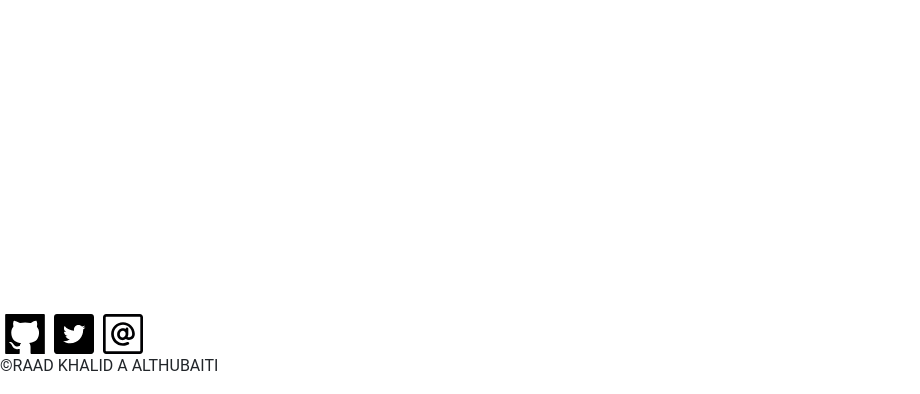
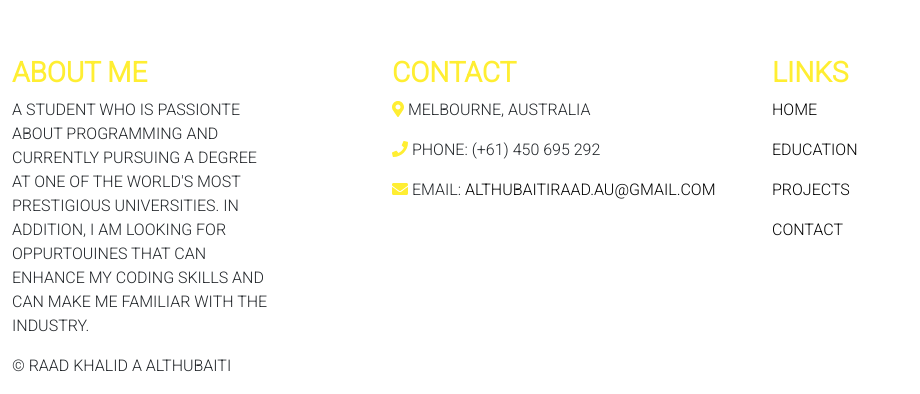
Before and after one commit to rddthubaiti/personalWebsite.github.io, a website: page footer.html in a window 1280 px wide. Shown: the part 406-800 px from the top of the page, without its empty margins (0-920 px from the left). Drawn offline with nearby package versions, Linux system fonts and the light colour scheme.

Commit message:
new changes

```diff
--- a/css/style.css
+++ b/css/style.css
@@ -214,7 +214,7 @@ body {
   width: 40px;
   margin-left: 5px;
   margin-top: 5px;
-  color: blue;
+  color: ;
 }
 
 .copyright {
@@ -285,3 +285,27 @@ header {
     padding: 35px;
   }
 }
+
+footer {
+  position: fixed;
+  bottom: 0;
+  text-transform: uppercase;
+  font-family: "Roboto", sans-serif;
+  font-weight: 400;
+}
+
+footer h3 {
+  color: #ffee32;
+  font-weight: 800;
+}
+
+.fa-map-marker-alt,
+.fa-phone,
+.fa-envelope {
+  color: #ffee32;
+}
+
+footer a {
+  text-decoration: none;
+  color: black;
+}
--- a/footer.html
+++ b/footer.html
@@ -11,10 +11,135 @@
       integrity="sha384-BmbxuPwQa2lc/FVzBcNJ7UAyJxM6wuqIj61tLrc4wSX0szH/Ev+nYRRuWlolflfl"
       crossorigin="anonymous"
     />
+    <link rel="preconnect" href="https://fonts.gstatic.com" />
+    <link
+      href="https://fonts.googleapis.com/css2?family=Roboto:wght@300&display=swap"
+      rel="stylesheet"
+    />
+    <script src="node_modules/@fortawesome/fontawesome-free/js/all.js"></script>
     <title>Raad Khalid A Althubaiti</title>
   </head>
   <body>
-    <div class="position-fixed bottom-0 start-0">
+      <footer>
+        <div class="footer-top">
+          <div class="container">
+            <div class="row">
+              <div
+                class="col-md-3 footer-about wow fadeInUp animated"
+                style="visibility: visible; animation-name: fadeInUp"
+              >
+                <h3>About Me</h3>
+                <p>
+                  A student who is passionte about programming and currently
+                  pursuing a degree at one of the world's most prestigious
+                  universities. In addition, I am looking for oppurtouines that
+                  can enhance my coding skills and can make me familiar with the
+                  industry.
+                </p>
+                <p>© RAAD KHALID A ALTHUBAITI</p>
+              </div>
+              <div
+                class="col-md-4 offset-md-1 footer-contact wow fadeInDown animated"
+                style="visibility: visible; animation-name: fadeInDown"
+              >
+                <h3>Contact</h3>
+                <p>
+                  <i class="fas fa-map-marker-alt"></i> Melbourne, Australia
+                </p>
+                <p><i class="fas fa-phone"></i> Phone: (+61) 450 695 292</p>
+                <p>
+                  <i class="fas fa-envelope"></i> Email:
+                  <a href="mailto:althubaitiraad.au@gmail.com"
+                    >althubaitiraad.au@gmail.com</a
+                  >
+                </p>
+              </div>
+              <div
+                class="col-md-4 footer-links wow fadeInUp animated"
+                style="visibility: visible; animation-name: fadeInUp"
+              >
+                <div class="row">
+                  <div class="col">
+                    <h3>Links</h3>
+                  </div>
+                </div>
+                <div class="row">
+                  <div class="col-md-6">
+                    <p><a class="scroll-link" href="#top-content">Home</a></p>
+                    <p><a href="education.html">Education</a></p>
+                    <p><a href="projects.html">Projects</a></p>
+                    <p><a href="contact.html">Contact</a></p>
+                  </div>
+                </div>
+              </div>
+            </div>
+          </div>
+        </div>
+        <div class="footer-bottom">
+          <div class="container">
+            <div class="row">
+              <div class="col footer-social">
+                <!-- <a href="https://github.com/rddthubaiti"
+                  ><img
+                    class="icon-style"
+                    alt="Github icon"
+                    src="images/github-logo-silhouette-in-a-square.svg"
+                    onmouseover="this.src='images/external-link.svg'"
+                    onmouseout="this.src='images/github-logo-silhouette-in-a-square.svg'"
+                /></a>
+                <a href="https://twitter.com/rddthubaiti"
+                  ><img
+                    class="icon-style"
+                    alt="Twitter icon"
+                    src="images/twitter.svg"
+                    onmouseover="this.src='images/external-link.svg'"
+                    onmouseout="this.src='images/twitter.svg'"
+                /></a> -->
+              </div>
+            </div>
+          </div>
+      </footer>
+    </div>
+    <!-- <footer>
+      <div class="footer-content">
+        <ul class="social-media">
+          <li>
+            <a href="https://github.com/rddthubaiti"
+              ><img
+                class="icon-style"
+                alt="Github icon"
+                src="images/github-logo-silhouette-in-a-square.svg"
+                onmouseover="this.src='images/external-link.svg'"
+                onmouseout="this.src='images/github-logo-silhouette-in-a-square.svg'"
+            /></a>
+          </li>
+          <li>
+            <a href="https://twitter.com/rddthubaiti"
+              ><img
+                class="icon-style"
+                alt="Twitter icon"
+                src="images/twitter.svg"
+                onmouseover="this.src='images/external-link.svg'"
+                onmouseout="this.src='images/twitter.svg'"
+            /></a>
+          </li>
+          <li>
+            <a href="mailto:althubaitiraad.au@gmail.com"
+              ><img
+                class="icon-style"
+                alt="Email icon"
+                src="images/square.svg"
+                onmouseover="this.src='images/external-link.svg'"
+                onmouseout="this.src='images/square.svg'"
+            /></a>
+          </li>
+        </ul>
+      </div>
+      <div class="footer-content">
+          <p>&#169;Raad Khalid A Althubiait</p>
+      </div>
+    </footer> -->
+    <!-- <div class="position-fixed bottom-0 start-0">
       <div class="footer">
         <div class="social-media">
           <a href="https://github.com/rddthubaiti"
@@ -44,6 +169,6 @@
         </div>
         <p class="copyright">&#169;Raad Khalid A Althubaiti</p>
       </div>
-    </div>
+    </div> -->
   </body>
 </html>
--- a/package.json
+++ b/package.json
@@ -14,6 +14,7 @@
   },
   "dependencies": {
     "@dogstudio/highway": "^2.2.1",
+    "@fortawesome/fontawesome-free": "^5.15.2",
     "bootstrap": "^5.0.0-beta2",
     "gsap": "^3.6.0",
     "jquery": "^3.5.1"
```
Also changed, not shown: header.html (+3 -3 lines), 1 other file.
